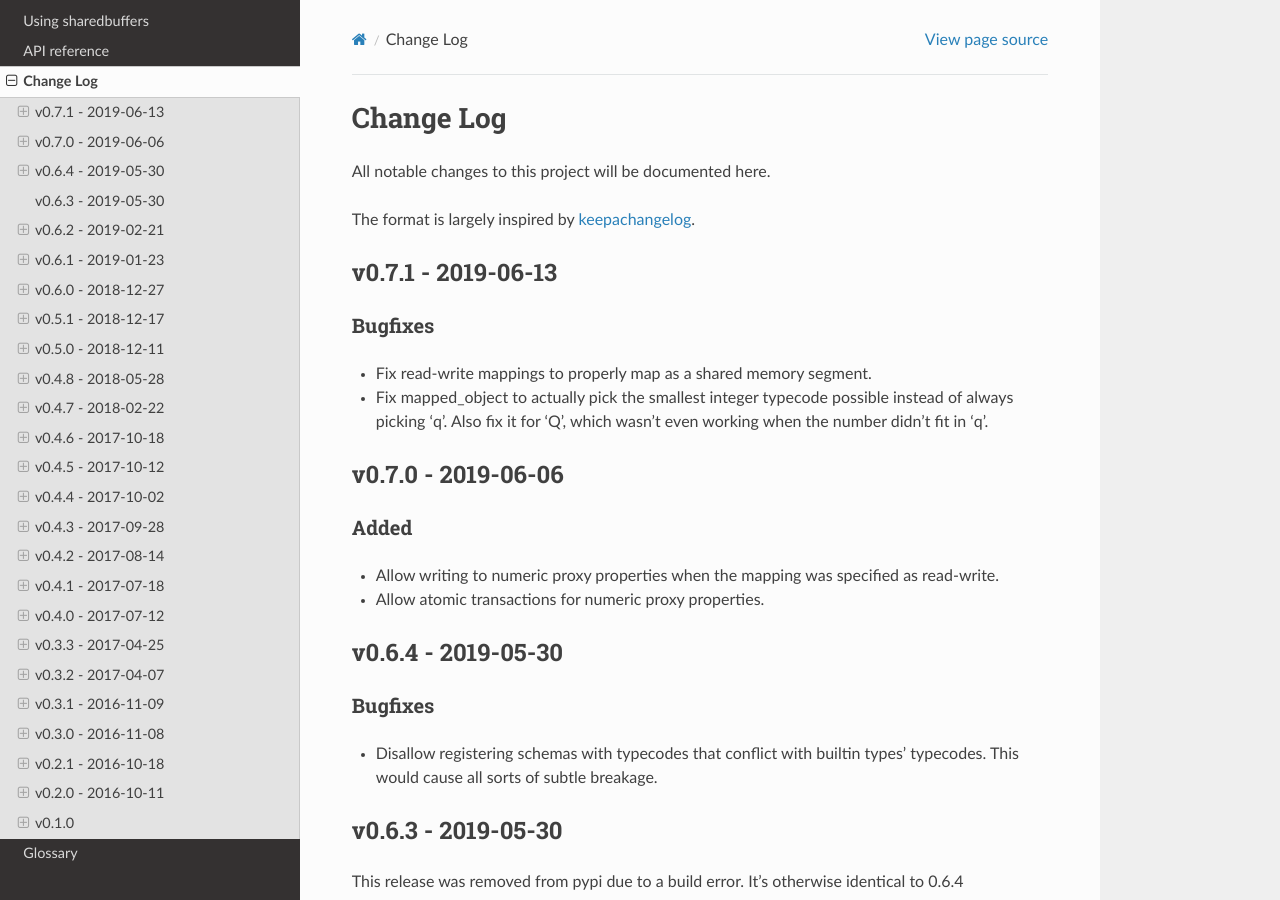
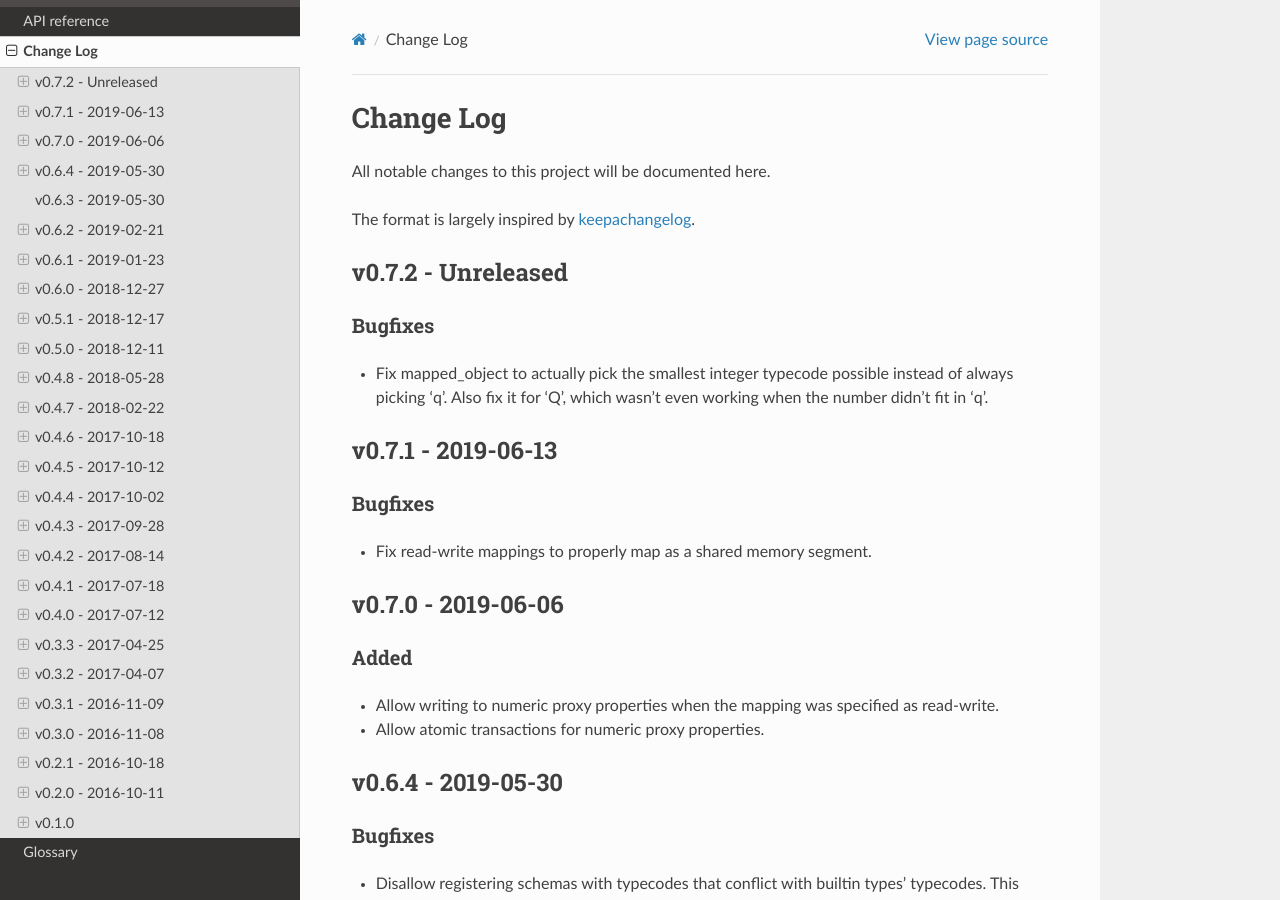
Before and after one commit to jampp/sharedbuffers, a Sphinx documentation site: the page built from doc/source/CHANGELOG.rst, in a window 1280 px wide and 900 px high. Built offline with Sphinx 7.4.7 and the Read the Docs theme 2.0.0, drawn with Linux system fonts in a browser that asks for light colours.

Commit message:
Fix changelog, bump version

```diff
--- a/doc/source/CHANGELOG.rst
+++ b/doc/source/CHANGELOG.rst
@@ -7,6 +7,16 @@ The format is largely inspired by keepachangelog_.
 
 .. _0.1.1:
 
+v0.7.2 - Unreleased
+===================
+
+Bugfixes
+--------
+
+- Fix mapped_object to actually pick the smallest integer typecode possible
+  instead of always picking 'q'. Also fix it for 'Q', which wasn't even
+  working when the number didn't fit in 'q'.
+
 v0.7.1 - 2019-06-13
 ===================
 
--- a/setup.py
+++ b/setup.py
@@ -118,7 +118,7 @@ else:
     extra['ext_modules'] = lazy_modules()
     extra['setup_requires'] = setup_requires
 
-VERSION = "0.7.1"
+VERSION = "0.7.2"
 
 version_path = os.path.join(os.path.dirname(__file__), 'sharedbuffers', '_version.py')
 if not os.path.exists(version_path):
--- a/sharedbuffers/_version.py
+++ b/sharedbuffers/_version.py
@@ -1 +1 @@
-__version__ = '0.7.1'
+__version__ = '0.7.2'
```
Also changed, not shown: other parts of doc/source/CHANGELOG.rst (+0 -3 lines).
